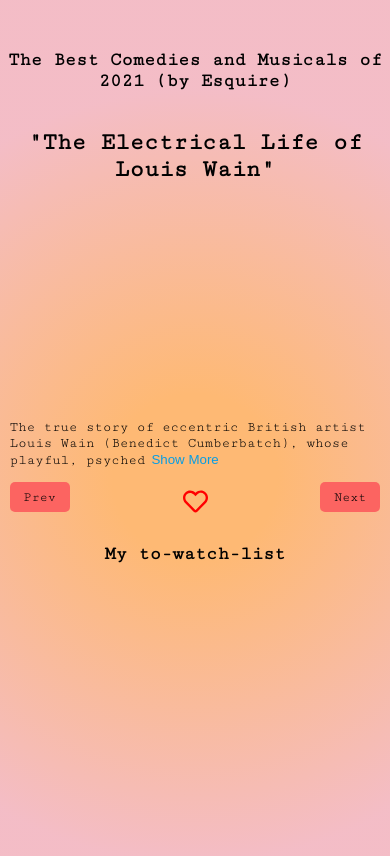
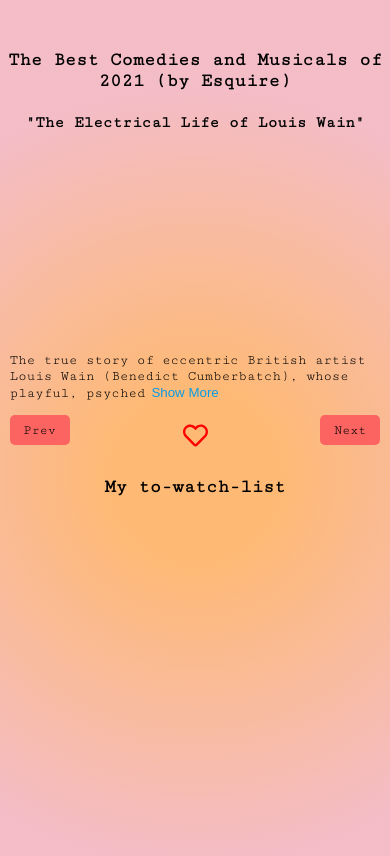
Before and after one commit to OlgaVlasova-IT/slide_video_project, a React (Create React App) app: page / in a window 390 px wide. Shown: the top 856 px of the page. Built offline with nearby package versions, Linux system fonts and the light colour scheme.

Commit message:
2022-02-02 2:28am

```diff
--- a/src/App.css
+++ b/src/App.css
@@ -176,5 +176,21 @@
     width:95%;
     height: 5vh;
   }
+  .listCont{
+    width: 100%;
+  }
 
+  ul {padding: 0;
+  font-size: 14px;}
+  li{font-size: 14px;}
+
+  .heaging {
+    margin: 5px;
+    font-size: 18px;
+  }
+ .movieName {
+  margin: 5px;
+    font-size: 16px;
+
+ }
 }
--- a/src/App.js
+++ b/src/App.js
@@ -74,11 +74,11 @@
 
     return (
         <div className="App">
-            <h3>
+            <h3 className="heading">
                 The Best Comedies and Musicals of 2021 (by Esquire)
             </h3>
             <div className='movieCont'>
-                <h2>"{movieName}"</h2>
+                <h2 className='movieName'>"{movieName}"</h2>
                 <div className='videoCont'>
                     <ReactPlayer width="390px" height="201px" controls={true} url={trailer_link}/>
                 </div>
```
